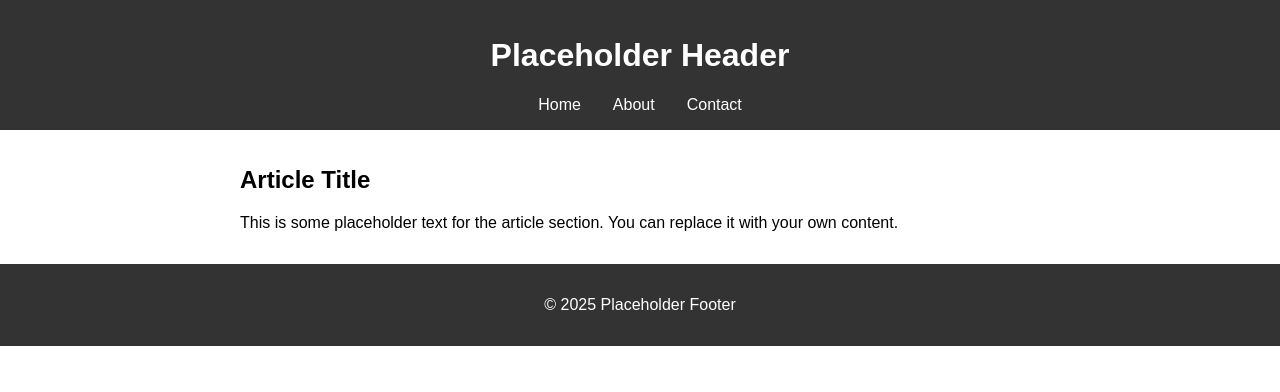
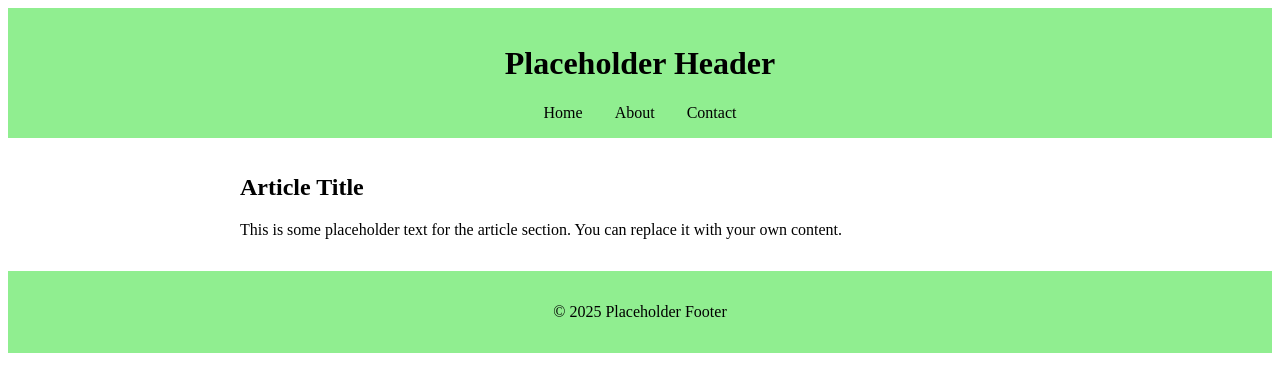
Before and after one commit to ethanlaszok/eals, a plain HTML site: page index.html in a window 1280 px wide. Drawn offline with Linux system fonts and the light colour scheme.

Commit message:
Update styles and content

```diff
--- a/style.css
+++ b/style.css
@@ -1,12 +1,13 @@
-body {
-    font-family: Arial, sans-serif;
+bbody {
+    font-family: "San Francisco", -apple-system, BlinkMacSystemFont, "Helvetica Neue", Helvetica, Arial, sans-serif;
     margin: 0;
     padding: 0;
+    background-color: #ccffcc;
 }
 
 header {
-    background-color: #333;
-    color: white;
+    background-color: #90ee90;
+    color: black;
     padding: 1em 0;
     text-align: center;
 }
@@ -21,7 +22,7 @@ nav ul {
 }
 
 nav a {
-    color: white;
+    color: black;
     text-decoration: none;
     padding: 0.5em;
 }
@@ -33,8 +34,8 @@ main {
 }
 
 footer {
-    background-color: #333;
-    color: white;
+    background-color: #90ee90;
+    color: black;
     text-align: center;
     padding: 1em 0;
 }
```
